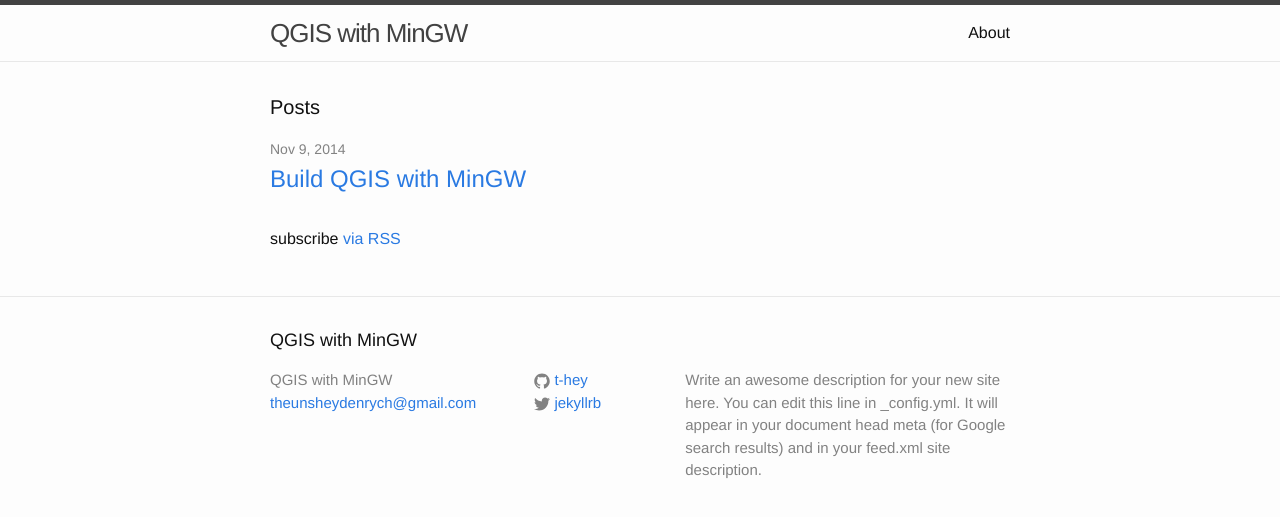
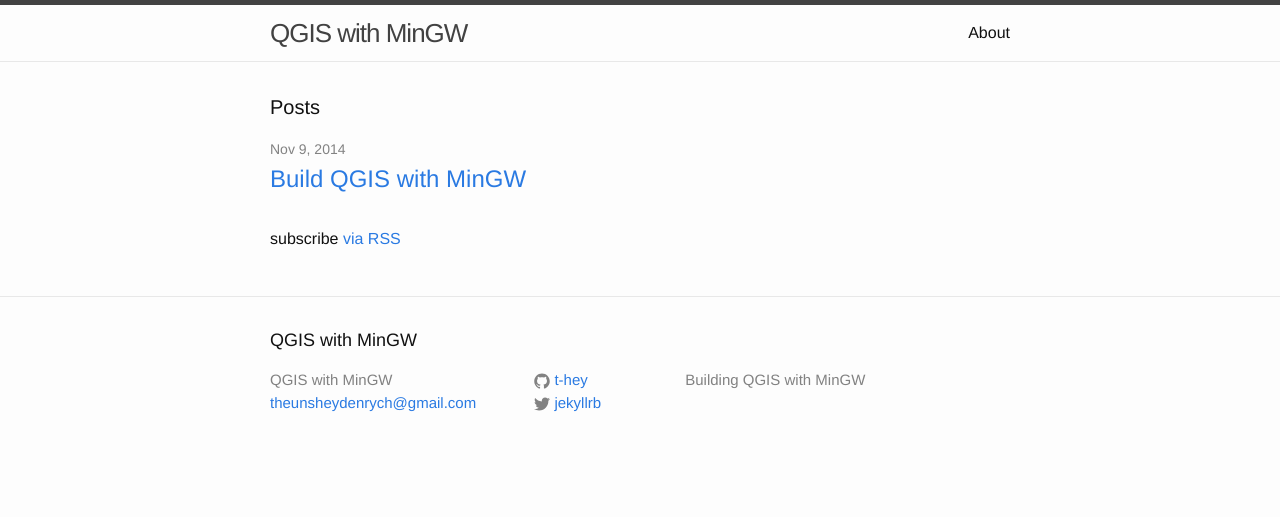
Before and after one commit to t-hey/QGIS-MinGW, a Jekyll site: the page built from index.html, in a window 1280 px wide. Shown: the top 517 px of the page. Built offline with Jekyll 4.4.1, drawn with Linux system fonts in a browser that asks for light colours.

Commit message:
Change the description

```diff
--- a/_config.yml
+++ b/_config.yml
@@ -1,10 +1,7 @@
 # Site settings
 title: QGIS with MinGW
 email: theunsheydenrych@gmail.com
-description: > # this means to ignore newlines until "baseurl:"
-  Write an awesome description for your new site here. You can edit this
-  line in _config.yml. It will appear in your document head meta (for
-  Google search results) and in your feed.xml site description.
+description: Building QGIS with MinGW
 baseurl: /QGIS-MinGW # the subpath of your site, e.g. /blog/
 url: "http://t-hey.github.io/QGIS-MinGW/" # the base hostname & protocol for your site
 twitter_username: jekyllrb
```
